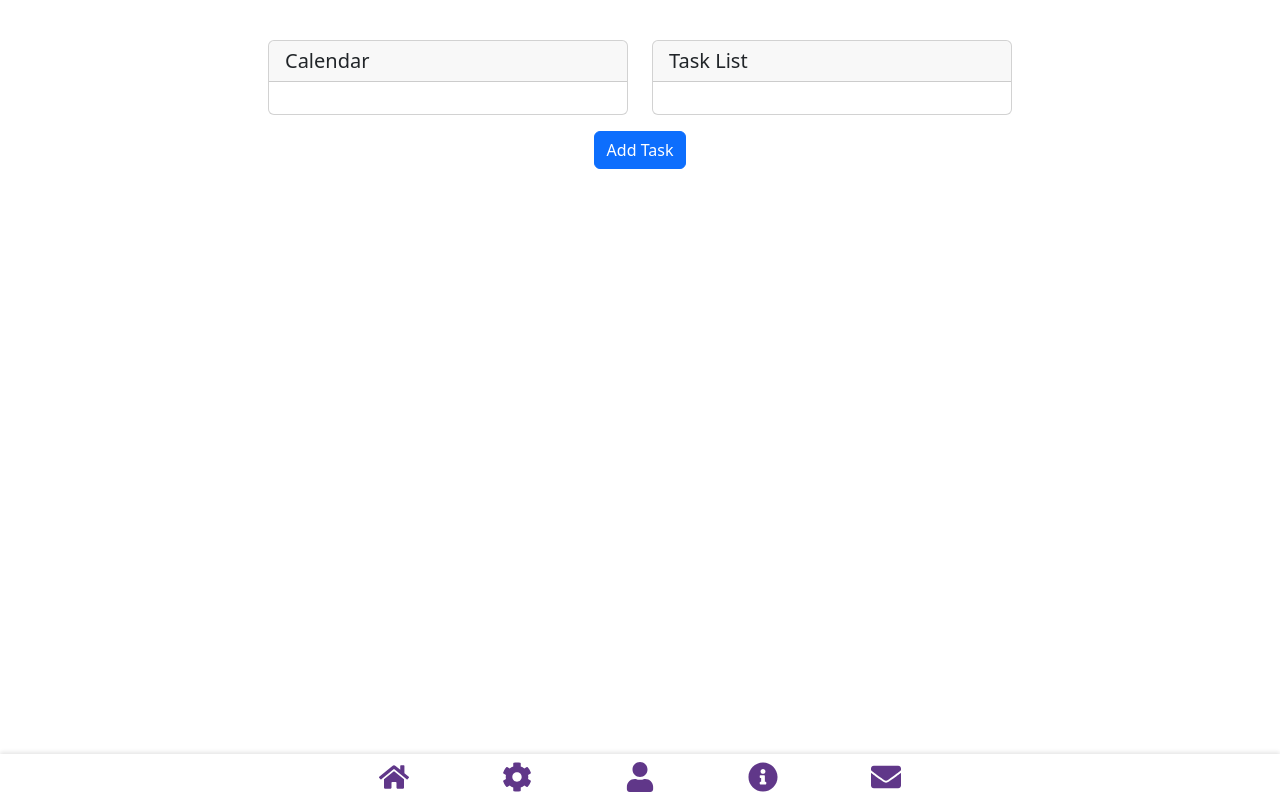
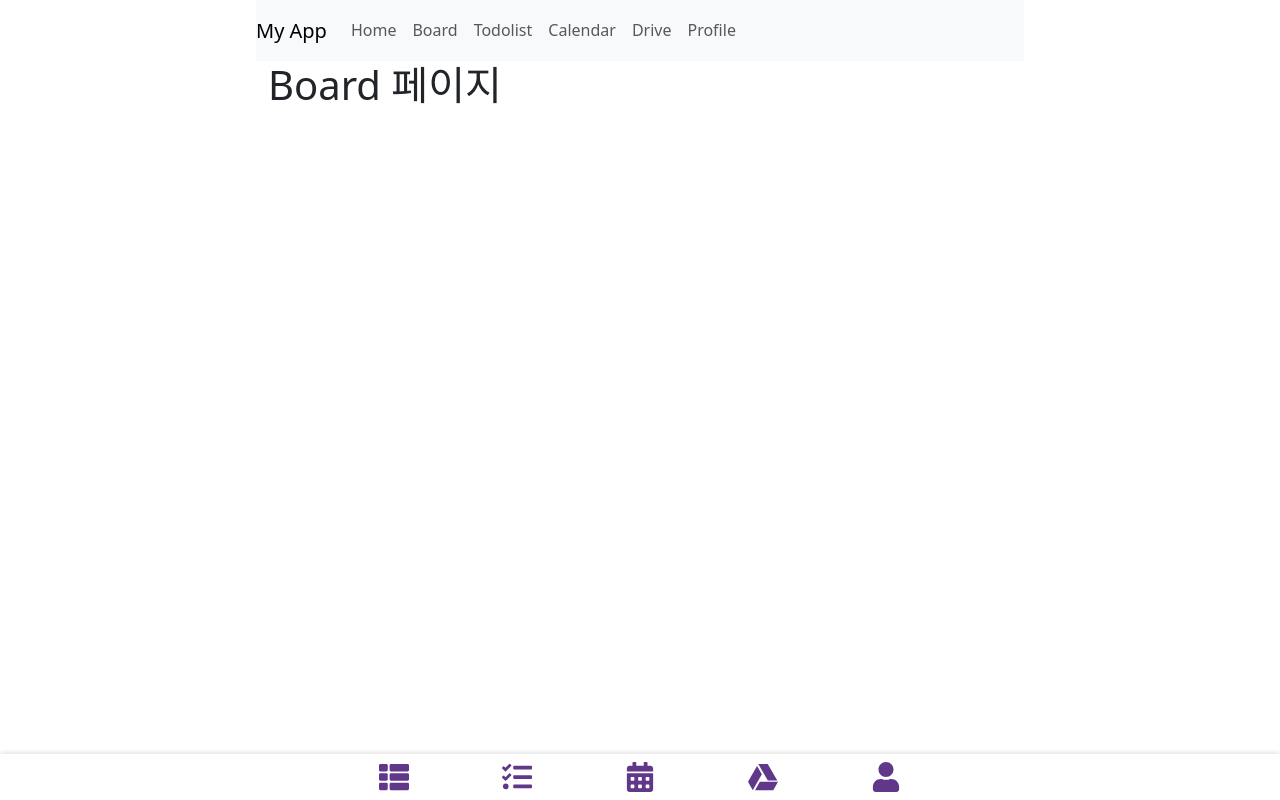
Before and after one commit to LuceteProject/front_web, a React (Create React App) app: page /board in a window 1280 px wide. Built offline with nearby package versions, Linux system fonts and the light colour scheme.

Commit message:
✨ bottom-tab 연결, 상단 헤더 추가

```diff
--- a/src/App.tsx
+++ b/src/App.tsx
@@ -1,44 +1,31 @@
 import React from "react";
-import { BrowserRouter as Router, Routes, Route, Link } from "react-router-dom";
-import {
-  Navbar,
-  Nav,
-  Container,
-  Row,
-  Col,
-  Card,
-  Button,
-} from "react-bootstrap";
+import { BrowserRouter as Router, Routes, Route, Link, Navigate } from "react-router-dom";
+
 import "bootstrap/dist/css/bootstrap.min.css";
 import "./styles/BottomNav.css";
 import "./App.css";
-import Navigation from "./components/Navigation";
+import {Header, Footer} from "./components/Navigation";
+
+import Board from "./pages/Board";
+import Calendar from "./pages/Calendar";
+import Drive from "./pages/Drive";
+import Profile from "./pages/Profile";
+import Todolist from "./pages/Todolist";
 
 function App() {
   return (
     <Router>
       <div className="page-wrapper">
-        <Container className="py-4">
-          <Row className="mb-3">
-            <Col xs={12} md={6}>
-              <Calendar />
-            </Col>
-            <Col xs={12} md={6}>
-              <TaskList />
-            </Col>
-          </Row>
-          <Row>
-            <Col xs={12} className="text-center">
-              <Button variant="primary">Add Task</Button>
-            </Col>
-          </Row>
-        </Container>
-
-       <Navigation />
+       <Header />
+       <Footer />
         <Routes>
           <Route path="/" Component={Home} />
-          <Route path="/settings" Component={Settings} />
+          <Route path="/board" Component={Board} />
+          <Route path="/todolist" Component={Todolist} />
+          <Route path="/calendar" Component={Calendar} />
+          <Route path="/drive" Component={Drive} />
           <Route path="/profile" Component={Profile} />
+          <Route path="*" element={<Navigate to="/" replace />} />
         </Routes>
       </div>
     </Router>
@@ -52,44 +39,5 @@ function Home() {
   );
 }
 
-function Settings() {
-  return (
-    <div>
-      <h2>Settings Screen</h2>
-    </div>
-  );
-}
-
-function Profile() {
-  return (
-    <div>
-      <h2>Profile Screen</h2>
-    </div>
-  );
-}
-
-function Calendar() {
-  return (
-    <Card className="mt-3">
-      <Card.Header as="h5">Calendar</Card.Header>
-      <Card.Body>
-        {/* Your Calendar Component */}
-        {/* Replace this with your actual calendar */}
-      </Card.Body>
-    </Card>
-  );
-}
-
-function TaskList() {
-  return (
-    <Card className="mt-3">
-      <Card.Header as="h5">Task List</Card.Header>
-      <Card.Body>
-        {/* Your Task List Component */}
-        {/* Replace this with your actual task list */}
-      </Card.Body>
-    </Card>
-  );
-}
 
 export default App;
--- a/src/components/Navigation.tsx
+++ b/src/components/Navigation.tsx
@@ -1,5 +1,6 @@
 import React from "react";
 import { BrowserRouter as Router, Routes, Route, Link } from "react-router-dom";
+
 import {
   Navbar,
   Nav,
@@ -9,45 +10,72 @@ import {
   Card,
   Button,
 } from "react-bootstrap";
-import "bootstrap/dist/css/bootstrap.min.css";
-import "../styles/BottomNav.css";
 import {
+  FaThList,
+  FaTasks,
+  FaCalendarAlt,
+  FaGoogleDrive,
   FaHome,
   FaCog,
   FaUser,
   FaInfoCircle,
   FaEnvelope,
 } from "react-icons/fa";
-function CollapsibleExample() {
+
+import Board from "../pages/Board";
+import Calendar from "../pages/Calendar";
+import Drive from "../pages/Drive";
+import Profile from "../pages/Profile";
+import Todolist from "../pages/Todolist";
+
+function Header() {
+  return (
+    <Navbar bg="light" expand="lg">
+      <Navbar.Brand href="/">My App</Navbar.Brand>
+      <Navbar.Toggle aria-controls="basic-navbar-nav" />
+      <Navbar.Collapse id="basic-navbar-nav">
+        <Nav className="ml-auto">
+          <Nav.Link href="/">Home</Nav.Link>
+          <Nav.Link href="/board">Board</Nav.Link>
+          <Nav.Link href="/todolist">Todolist</Nav.Link>
+          <Nav.Link href="/calendar">Calendar</Nav.Link>
+          <Nav.Link href="/drive">Drive</Nav.Link>
+          <Nav.Link href="/profile">Profile</Nav.Link>
+        </Nav>
+      </Navbar.Collapse>
+    </Navbar>
+  );
+}
+function Footer() {
   return (
     <Container fluid className="bottom-tab-nav">
       <Row className="bottom-tab-row">
         <Col sm={2} md={3} />
         <Col sm={8} md={6}>
           <Nav fill>
-            <Nav.Item>
-              <Nav.Link as={Link} to="/" eventKey="home">
-                <FaHome className="custom-icon" />
+            <Nav.Item className="tab-item">
+              <Nav.Link as={Link} to="/board" eventKey="board">
+                <FaThList className="custom-icon" />
               </Nav.Link>
             </Nav.Item>
-            <Nav.Item>
-              <Nav.Link as={Link} to="/settings" eventKey="settings">
-                <FaCog className="custom-icon" />
+            <Nav.Item className="tab-item">
+              <Nav.Link as={Link} to="/todolist" eventKey="todolist">
+                <FaTasks className="custom-icon" />
               </Nav.Link>
             </Nav.Item>
-            <Nav.Item>
-              <Nav.Link as={Link} to="/profile" eventKey="profile">
-                <FaUser className="custom-icon" />
+            <Nav.Item className="tab-item">
+              <Nav.Link as={Link} to="/calendar" eventKey="calendar">
+                <FaCalendarAlt className="custom-icon" />
               </Nav.Link>
             </Nav.Item>
-            <Nav.Item>
-              <Nav.Link as={Link} to="/about" eventKey="about">
-                <FaInfoCircle className="custom-icon" />
+            <Nav.Item className="tab-item">
+              <Nav.Link as={Link} to="/drive" eventKey="drive">
+                <FaGoogleDrive className="custom-icon" />
               </Nav.Link>
             </Nav.Item>
-            <Nav.Item>
-              <Nav.Link as={Link} to="/contact" eventKey="contact">
-                <FaEnvelope className="custom-icon" />
+            <Nav.Item className="tab-item">
+              <Nav.Link as={Link} to="/profile" eventKey="profiles">
+                <FaUser className="custom-icon" />
               </Nav.Link>
             </Nav.Item>
           </Nav>
@@ -58,4 +86,4 @@ function CollapsibleExample() {
   );
 }
 
-export default CollapsibleExample;
+export  {Header, Footer};
--- /dev/null
+++ b/src/pages/Board.tsx
@@ -0,0 +1,13 @@
+import React from 'react';
+import { Container } from 'react-bootstrap';
+
+function Page() {
+  return (
+    <Container>
+      <h1>Board 페이지</h1>
+      {/* 여기에 Board 페이지의 내용을 추가하세요 */}
+    </Container>
+  );
+}
+
+export default Page;
--- /dev/null
+++ b/src/pages/Calendar.tsx
@@ -0,0 +1,13 @@
+import React from 'react';
+import { Container } from 'react-bootstrap';
+
+function Calendar() {
+  return (
+    <Container>
+      <h1>Calendar 페이지</h1>
+      {/* 여기에 Calendar 페이지의 내용을 추가하세요 */}
+    </Container>
+  );
+}
+
+export default Calendar;
--- /dev/null
+++ b/src/pages/Drive.tsx
@@ -0,0 +1,13 @@
+import React from 'react';
+import { Container } from 'react-bootstrap';
+
+function Page() {
+  return (
+    <Container>
+      <h1>Drive 페이지</h1>
+      {/* 여기에 Drive 페이지의 내용을 추가하세요 */}
+    </Container>
+  );
+}
+
+export default Page;
--- /dev/null
+++ b/src/pages/Profile.tsx
@@ -0,0 +1,13 @@
+import React from 'react';
+import { Container } from 'react-bootstrap';
+
+function Page() {
+  return (
+    <Container>
+      <h1>Profile 페이지</h1>
+      {/* 여기에 Profile 페이지의 내용을 추가하세요 */}
+    </Container>
+  );
+}
+
+export default Page;
--- a/src/pages/Test.tsx
+++ b/src/pages/Test.tsx
@@ -2,7 +2,6 @@ import React from "react";
 import {  Navbar,  Nav,  Container,  Row,  Col,  Card,  Button,} from "react-bootstrap";
 import "bootstrap/dist/css/bootstrap.min.css";
 import "./styles/BottomNav.css";
-
 import {
   FaHome,
   FaCog,
--- /dev/null
+++ b/src/pages/Todolist.tsx
@@ -0,0 +1,13 @@
+import React from 'react';
+import { Container } from 'react-bootstrap';
+
+function Page() {
+  return (
+    <Container>
+      <h1>Todolist 페이지</h1>
+      {/* 여기에 Todolist 페이지의 내용을 추가하세요 */}
+    </Container>
+  );
+}
+
+export default Page;
```
